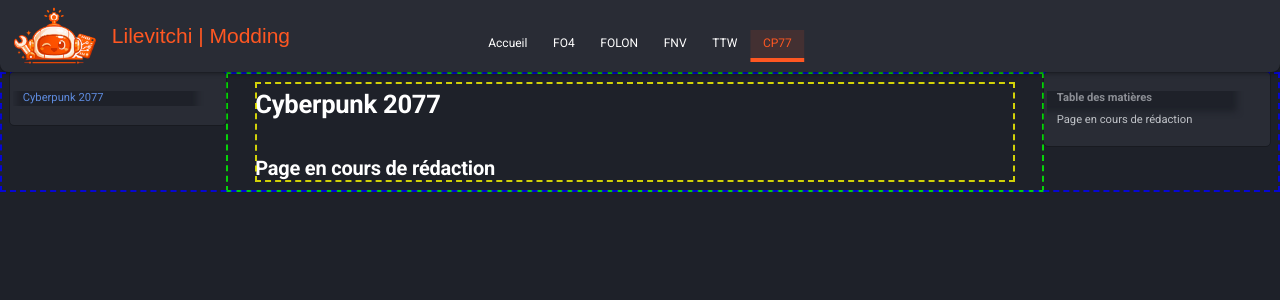
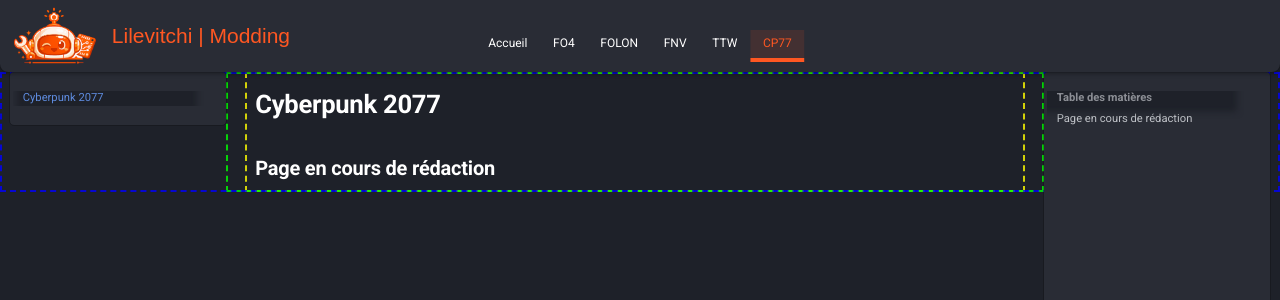
Before and after one commit to Lilevitchi/lilevitchi.github.io, an MkDocs documentation site: the page built from docs/cyberpunk/index.md, in a window 1280 px wide and 900 px high. Shown: the top 300 px of the window. Built offline with MkDocs 1.6.1 and Material for MkDocs 9.7.7, drawn with Linux system fonts in a browser that asks for light colours.

Commit message:
Update extra.css

```diff
--- a/docs/stylesheets/extra.css
+++ b/docs/stylesheets/extra.css
@@ -24,6 +24,7 @@
   --sidebar-width-secondary: 226px;
   --sidebar-gap: 10px;
   --sidebar-footer-offset: 10px;
+  --header-visual-offset: 10px;
   --content-max-width: 87.5rem;     /* 1400px */
   --grid-max-width: 95%;
 
@@ -288,7 +289,7 @@
   margin-right: calc(var(--sidebar-width-secondary) + var(--sidebar-gap));
 
   /*height: 100%; */
-  padding: var(--sidebar-gap);
+  padding: 0;
 
   min-width: 0;
 
@@ -302,7 +303,7 @@
   box-shadow: none;
 
   margin: 0;
-  padding: 0;
+  padding: var(--sidebar-gap);
 
   outline: 2px dashed rgba(255, 255, 0, 0.8); /* Jaune (Debug) */
   outline-offset: -2px;
@@ -340,7 +341,7 @@
 [data-md-color-scheme] .md-sidebar {
   position: fixed;
 
-  top: calc(var(--header-height) + var(--sidebar-gap));
+  top: calc(var(--header-height) + var(--header-visual-offset));
   bottom: var(--sidebar-footer-offset);
 
   left: auto;
@@ -376,6 +377,7 @@
 [data-md-color-scheme] .md-sidebar--secondary {
   right: var(--sidebar-gap);
   width: var(--sidebar-width-secondary);
+  display: block !important;
 }
 
 [data-md-color-scheme] .md-sidebar__scrollwrap {
```
